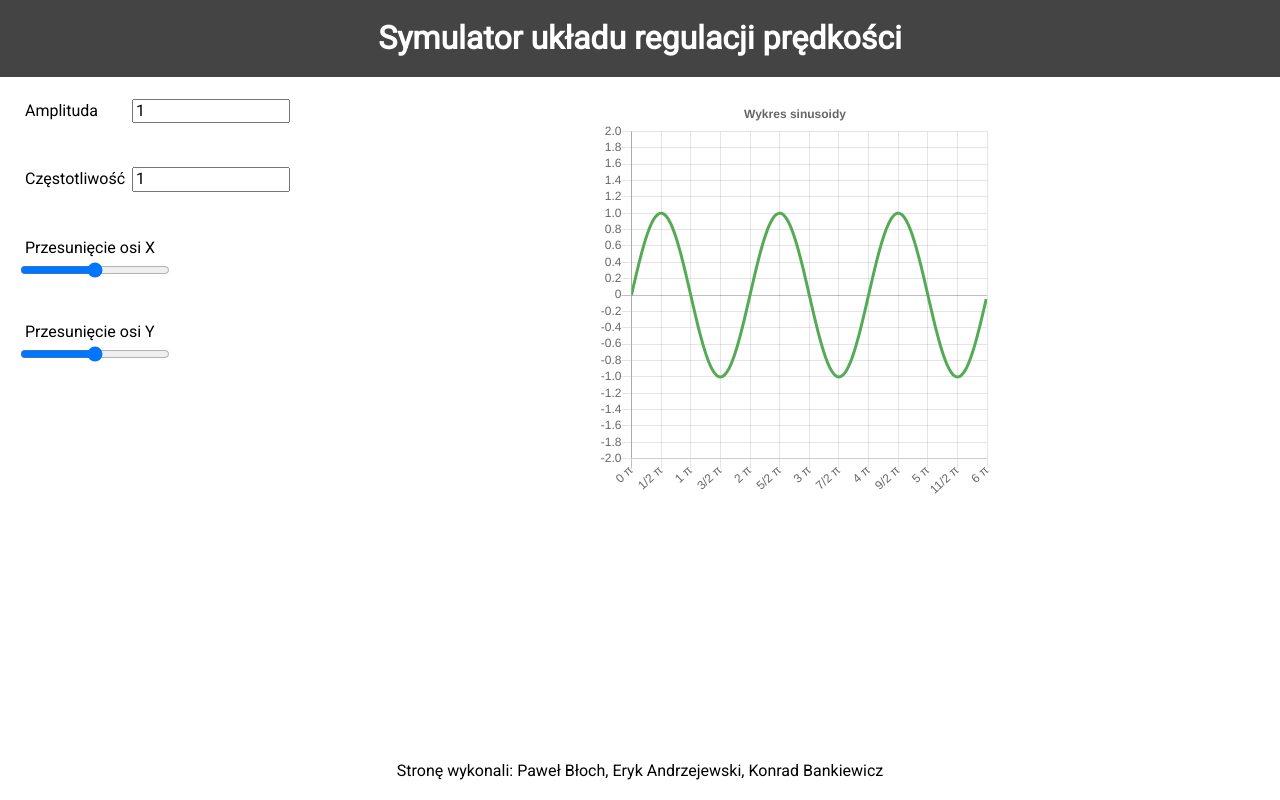
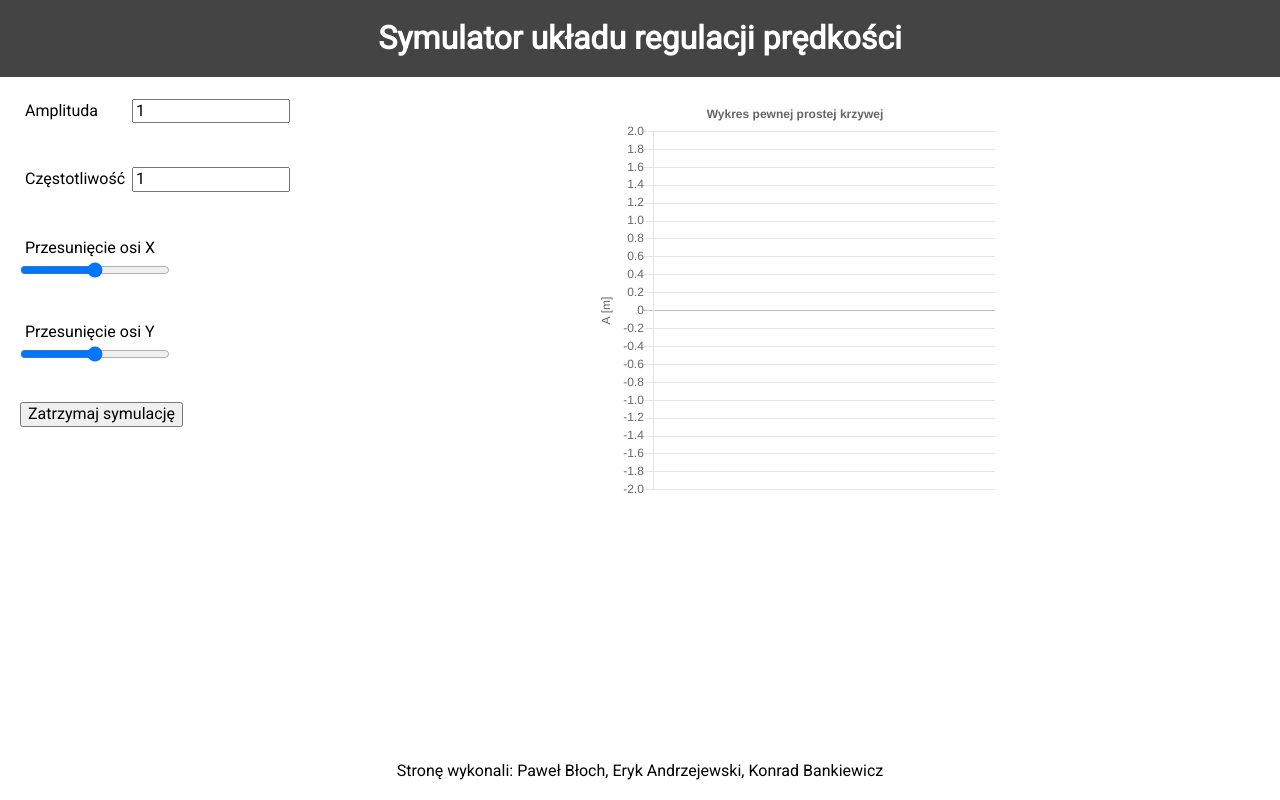
Before and after one commit to nmaszin/symulator_pojazdu, a Vue app: page / in a window 1280 px wide. Built offline with nearby package versions, Linux system fonts and the light colour scheme.

Commit message:
Almost working runtime plot

```diff
--- a/package.json
+++ b/package.json
@@ -9,6 +9,7 @@
   },
   "dependencies": {
     "chart.js": "^2.9.4",
+    "chartjs-plugin-streaming": "^1.8.0",
     "core-js": "^3.6.5",
     "node-sass": "^5.0.0",
     "normalize.css": "^8.0.1",
--- a/src/components/Controls.vue
+++ b/src/components/Controls.vue
@@ -19,6 +19,12 @@
             <label class="control-label" for="offset-y">Przesunięcie osi Y</label>
             <input class="control-input" id="offset-y" type="range" min="-3.14" max="3.14" step="0.01" v-model.number="settings.offsetY" @input="updateSettings">
         </div>
+
+        <div class="control">
+            <button @click="switchSimulation">
+                {{ switchSimulationButtonText }}
+            </button>
+        </div>
     </div>
 </template>
 
@@ -32,9 +38,18 @@ export default {
             settings: Object.assign({}, this.value)
         }
     },
+    computed: {
+        switchSimulationButtonText() {
+            return this.settings.pause ? 'Uruchom symulację' : 'Zatrzymaj symulację'
+        }
+    },
     methods: {
         updateSettings() {
             this.$emit('input', this.settings)
+        },
+        switchSimulation() {
+            this.settings.pause = !this.settings.pause
+            this.updateSettings()
         }
     }
 }
--- a/src/components/Main.vue
+++ b/src/components/Main.vue
@@ -17,6 +17,7 @@ export default {
     data() {
         return {
             settings: {
+                pause: false,
                 amplitude: 1,
                 frequency: 1,
                 offsetX: 0,
--- a/src/components/plots/LinePlot.vue
+++ b/src/components/plots/LinePlot.vue
@@ -8,6 +8,15 @@ export default {
     props: ['options'],
     mounted() {
         this.renderChart(this.chartData, this.options)
+    },
+    watch: {
+        options(newValue) {
+            const chart = this.$data._chart;
+            chart.options = newValue
+            chart.update({
+                duration: 0
+            })
+        }
     }
 }
 </script>
--- a/src/components/plots/SinusoidePlot.vue
+++ b/src/components/plots/SinusoidePlot.vue
@@ -5,52 +5,17 @@
 
 <script>
 import LinePlot from '@/components/plots/LinePlot'
-import { sample } from '@/utils/plots'
 
 export default {
     components: {
         LinePlot
     },
     props: ['settings'],
+
+
     data() {
         return {
-            options: {
-                responsive: true,
-                tooltips: {
-                    enabled: false
-                },
-                elements: {
-                    point: {
-                        radius: 0
-                    }
-                },
-                legend: {
-                    display: false
-                },
-                title: {
-                    display: true,
-                    text: 'Wykres sinusoidy'
-                },
-                scales: {
-                    yAxes: [{
-                        type: 'linear',
-                        ticks: {
-                            min: -2,
-                            max: 2,
-                            stepSize: 0.2
-                        }
-                    }],
-                    xAxes: [{
-                        type: 'linear',
-                        ticks: {
-                            min: 0,
-                            max: 6 * Math.PI,
-                            stepSize: 0.5 * Math.PI,
-                            callback: ((_, index) => index % 2 == 0 ? `${(index / 2)} π` : `${index}/2 π`)
-                        }
-                    }]
-                }
-            }
+            simulationStart: Date.now()
         }
     },
     computed: {
@@ -64,8 +29,65 @@ export default {
                     label: 'Sinusoida',
                     borderColor: '#5a5',
                     backgroundColor: 'rgba(255, 255, 255, 0)',
-                    data: sample(this.plottedFunction, 0, 6 * Math.PI, 0.1)
+                    data: []
                 }]
+            }
+        },
+
+        options() {
+            return {
+                scales: {
+                    xAxes: [{
+                        scaleLabel: {
+                            display: true,
+                            labelString: 'Czas [s]'
+                        },
+                        type: 'realtime',
+                        realtime: {
+                            pause: this.settings.pause,
+                            duration: 30000,
+                            refresh: 1000,
+                            delay: 1000,
+                            onRefresh: chart => {
+                                chart.data.datasets.forEach(dataset => {
+                                    const currentDate = Date.now()
+                                    dataset.data.push({
+                                        x: currentDate,
+                                        y: Math.random()
+                                    })
+                                })
+                            }
+                        },
+                        ticks: {
+                            callback: (date, index, values) => {
+                                return Math.floor((values[index].value - this.simulationStart) / 1000)
+                            }
+                        }
+                    }],
+                    yAxes: [{
+                        scaleLabel: {
+                            display: true,
+                            labelString: 'A [m]'
+                        },
+                        ticks: {
+                            min: -2,
+                            max: 2,
+                            stepSize: 0.2
+                        }
+                    }]
+                },
+                legend: {
+                    display: false,
+                },
+                title: {
+                    display: true,
+                    text: 'Wykres pewnej prostej krzywej'
+                },
+                elements: {
+                    point: {
+                        radius: 0
+                    }
+                }
             }
         }
     }
--- a/src/main.js
+++ b/src/main.js
@@ -1,5 +1,6 @@
 import 'normalize.css'
 import '@/assets/global.css'
+import 'chartjs-plugin-streaming'
 import Vue from 'vue'
 import App from '@/App.vue'
 
```
Also changed, not shown: 1 other file (tests, documents, lock files or other folders).
